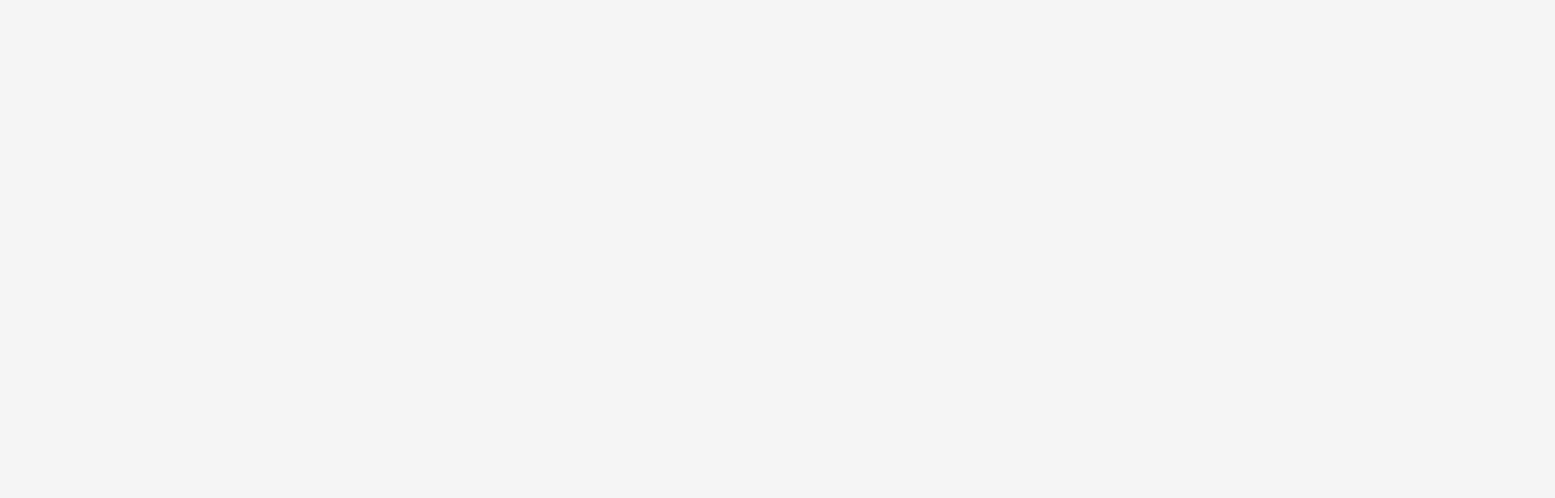
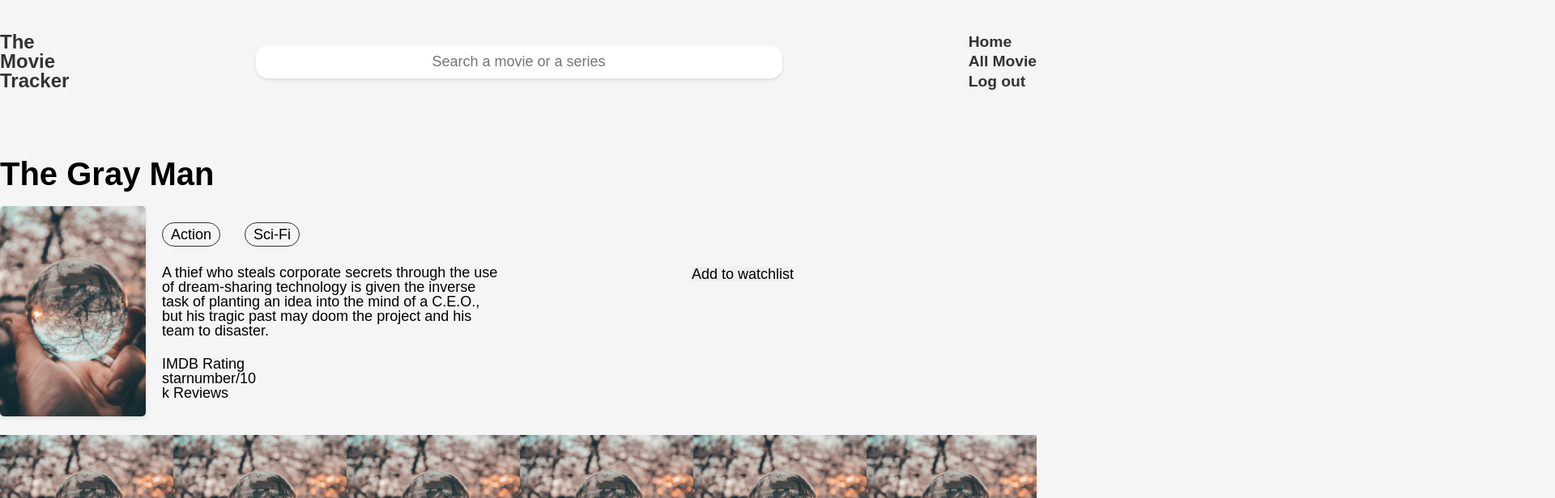
Before and after one commit to maksimpronin1991/GreenField-MovieFinder, a React (Vite) app: page /movieScreen in a window 1280 px wide. Shown: the top 616 px of the page at 81% size, 1920 px wide, since content can reach past the window. Built offline with nearby package versions, Linux system fonts and the light colour scheme.

Commit message:
feat: css for movie screen

```diff
--- /dev/null
+++ b/src/components/movie-screen/movie-screen.module.css
@@ -0,0 +1,118 @@
+.movieScreen {
+    max-width: 1280px;
+    height: 90vh;
+
+    display: flex;
+    flex-direction: column;
+    justify-content: space-between;
+    overflow: hidden;
+
+    padding: 40px 80px;
+  }
+
+
+  .topContainer {
+    width: 100%;
+    max-height: 100px;
+
+    display: flex;
+    flex-direction: row;
+    justify-content: space-between;
+    align-items: center;
+
+    margin-bottom: 40px;
+  }
+
+  .title {
+    font-size: 1.5rem;
+    font-weight: bold;
+    color: #333;
+
+    margin-bottom: 20px;
+  }
+
+
+  .searchBar {
+    margin-bottom: 20px;
+  }
+
+  .navigation{
+    font-size: 1.2rem;
+    font-weight: bold;
+    color: #333;
+    margin-bottom: 20px;
+  }
+
+  .navigationList{
+    display: flex;
+    flex-direction: column;
+    gap:5px
+  }
+
+  .searchInput {
+    width: 630px;
+    padding: 10px;
+    border: none;
+    border-radius: 15px;
+    box-shadow: 0 2px 4px rgba(0, 0, 0, 0.1); /* Тень для визуального эффекта */
+    text-align: center;
+  }
+
+
+
+  .infoSection{
+    max-height: 370px;
+
+    display: flex;
+    flex-direction: row;
+    justify-content: space-between;
+  }
+
+  .infoLeft{
+    display: flex;
+    flex-direction: column;
+  }
+
+  .movieInfo{
+    display: flex;
+    flex-direction: row;
+  }
+
+  .movieTitle{
+    font-size: 2.5rem;
+    font-weight: bold;
+    margin-bottom: 20px;
+  }
+
+  .movieImg{
+    min-width: 180px;
+    min-height: 260px;
+    width: 180px;
+    height: 260px;
+    position: relative;
+    overflow: hidden;
+    border-radius: 5px;
+    box-shadow: 0 2px 4px rgba(0, 0, 0, 0.1);
+    background-color: black;
+    object-fit: cover;
+  }
+
+  .movieText{
+    max-width: 420px;
+    display: flex;
+    flex-direction: column;
+    justify-content: space-between;
+    padding: 20px;
+  }
+
+.movieTypeContainer{
+  display: flex;
+  flex-direction: row;
+  gap: 30px;
+}
+
+.movieType{
+  border: #333 1px solid;
+  border-radius: 30px;
+  padding: 5px 10px;
+}
--- a/src/components/movie-screen/movie-screen.tsx
+++ b/src/components/movie-screen/movie-screen.tsx
@@ -1,5 +1,5 @@
 import React from 'react';
-import styles from './movie-screen.css'
+import styles from '../movie-screen/movie-screen.module.css'
 import Slider from 'react-slick';
 
 
@@ -65,19 +65,18 @@ const MovieScreen: React.FC = () => {
                 {/* Секция Currently Watching */}
                 <section className={styles.infoSection}>
                     <div className={styles.infoLeft}>
-                        <h2 className="movieTitle"></h2>
-                        <div className="movieInfo">
-                            <img className='movieImg' src="" alt="" />
-                            <div className="movieText">
-                                <div className="movieTypeContainer">
-                                    <p className="movieType">Action</p>
-                                    <p className="movieType">Sci-Fi</p>
+                        <h2 className={styles.movieTitle}>The Gray Man</h2>
+                        <div className={styles.movieInfo}>
+                            <img className={styles.movieImg} src="./src/img/Rectangle 39.jpg" alt="" />
+                            <div className={styles.movieText}>
+                                <div className={styles.movieTypeContainer}>
+                                    <p className={styles.movieType}>Action</p>
+                                    <p className={styles.movieType}>Sci-Fi</p>
                                 </div>
                                 <p className="movieDescription">A thief who steals corporate secrets through
                                     the use of dream-sharing technology is given the inverse task of planting
                                     an idea into the mind of a C.E.O., but his tragic past may doom the project
                                     and his team to disaster.</p>
-                            </div>
                                 <div className="movieRatingContainer">
                                     <div className="imbdRating">
                                         <p className='imbdRatingTitle'>IMDB Rating</p>
@@ -87,11 +86,11 @@ const MovieScreen: React.FC = () => {
                                 </div>
                             </div>
                         </div>
+                    </div>
                     <div className={styles.infoRight}>
                         <button className='addToWathBtn'>Add to watchlist</button>
                         <video className='trailer' src=""></video>
                     </div>
-
                 </section>
             </div>
 
--- a/src/index.css
+++ b/src/index.css
@@ -8,6 +8,7 @@ body {
   height: 100vh;
 
   font-family: Arial, sans-serif;
+  font-size: 18px;
   display: flex;
   justify-content: center;
   align-items: center;
```
Also changed, not shown: src/components/movie-screen/movie-screen.css (deleted). Lines whose indentation alone changed are shown as unchanged.
